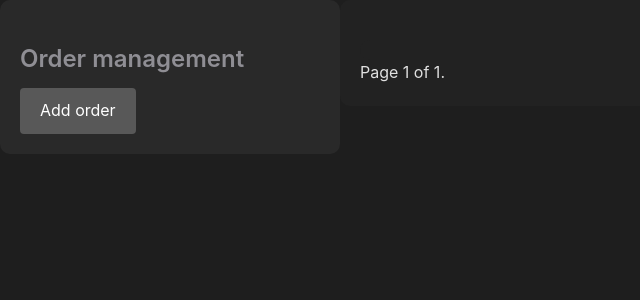
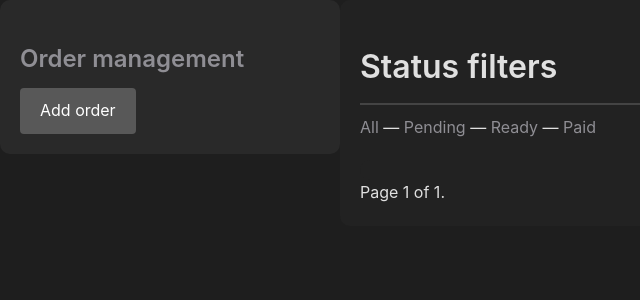
Before and after one commit to smdsu/django-testovoe, a Django app: page /orders/ in a window 1280 px wide. Shown: the top 300 px of the page, without its empty margins (0-640 px from the left). Run offline with Django 5.2, Linux system fonts and the light colour scheme; data that the repository does not hold is empty.

Commit message:
Change list view and add status filters

```diff
--- a/order_management/templates/order_management/order/list.html
+++ b/order_management/templates/order_management/order/list.html
@@ -3,6 +3,11 @@
 {% block title %}Order management{% endblock %}
 
 {% block content %}
+    <h1>Status filters</h1>
+    <a href="{% url 'orders:order_list' %}">All</a> —
+    <a href="{% url 'orders:order_list' %}PE">Pending</a> —
+    <a href="{% url 'orders:order_list' %}RE">Ready</a> —
+    <a href="{% url 'orders:order_list' %}PA">Paid</a>
     {% for order in orders %}
         <h2>
             <a href="{{ order.get_abs_url }}">
@@ -29,7 +34,7 @@
             Created {{ order.created_at }}
         </p>
     {% endfor %}
-    {% include "order_management/pagination.html" with page=page_obj %}
+    {% include "order_management/pagination.html" with page=orders %}
 {% endblock %}
 
 {% block sidebar %}
--- a/order_management/urls.py
+++ b/order_management/urls.py
@@ -6,7 +6,8 @@ from . import views
 app_name = 'orders'
 
 urlpatterns = [
-    path('', views.OrderListView.as_view(), name='order_list'),
+    path('', views.orders_list, name='order_list'),
+    path('<str:status>/', views.orders_list, name='order_status_list'),
     path('<int:pk>/', views.OrderDetailView.as_view(), name='order_detail'),
     path('add/', views.create_order, name='order_add'),
 ]
--- a/order_management/views.py
+++ b/order_management/views.py
@@ -1,15 +1,10 @@
+from django.core.paginator import EmptyPage, PageNotAnInteger, Paginator
 from django.shortcuts import render, redirect
 from django.views.generic import ListView, DetailView
 
 from .models import Order
 from .forms import OrderAddForm, OrderItemFormSet
 
-
-class OrderListView(ListView):
-    queryset = Order.objects.all()
-    context_object_name = 'orders'
-    paginate_by = 10
-    template_name = 'order_management/order/list.html'
 
 class OrderDetailView(DetailView):
     model = Order
@@ -38,3 +33,26 @@ def create_order(request):
     }
 
     return render(request, 'order_management/order/add.html', context)
+
+
+def orders_list(request, status: str = None):
+    if status:
+        orders_list = Order.objects.filter(status=status)
+    else:
+        orders_list = Order.objects.all()
+
+    paginator = Paginator(orders_list, 5)
+    page_number = request.GET.get('page', 1)
+
+    try:
+        orders = paginator.page(page_number)
+    except PageNotAnInteger:
+        orders = paginator.page(1)
+    except EmptyPage:
+        orders = paginator.page(paginator.num_pages)
+
+    context = {
+        'orders': orders,
+    }
+
+    return render(request, 'order_management/order/list.html', context)
```
